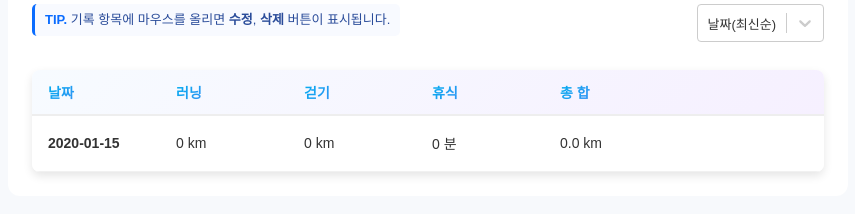
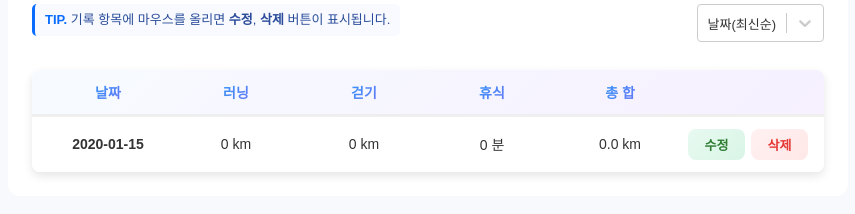
Before and after one commit to bboroin/running-tracker, a React (Vite) app: page / in a window 1280 px wide. Both pictures are taken after typing "2020-01-15" into the empty fields and a click on the button "추가". Shown: the part 248-462 px from the top of the page, without its empty margins (212-1067 px from the left). Built offline with nearby package versions, Linux system fonts and the light colour scheme.

Commit message:
style: RecordItem 반응형 스타일 적용 #7

```diff
--- a/src/components/RecordItem/RecordItem.css
+++ b/src/components/RecordItem/RecordItem.css
@@ -1,32 +1,50 @@
 .record-item {
   display: grid;
-  grid-template-columns: repeat(6, 1fr);
-  align-items: center;
-  gap: 8px;
-  padding: 12px 16px;
-  border-bottom: 1px solid #f1f1f1;
-  background: #fff;
-}
-.record-item:hover {
-  background: #f9fbff;
+  grid-template-columns: 1fr 1fr;
+  gap: 12px;
+  padding: 14px;
+  margin-bottom: 12px;
+  border: 1px solid #eee;
+  border-radius: 10px;
 }
 
 .record-col {
+  display: flex;
+  justify-content: center;
+  align-items: center;
+  padding: 10px 12px;
+  border: 1px solid #f2f2f2;
+  border-radius: 5px;
+  background: #fafafa;
   font-size: 14px;
   color: #333;
 }
 .record-col.date {
   font-weight: 600;
 }
+.record-col.run::before {
+  content: "러닝";
+  margin-right: 10px;
+}
+.record-col.walk::before {
+  content: "걷기";
+  margin-right: 10px;
+}
+.record-col.rest::before {
+  content: "휴식";
+  margin-right: 10px;
+}
+.record-col.total::before {
+  content: "총 합";
+  margin-right: 10px;
+}
 
 .record-btns {
-  opacity: 0;
   display: flex;
+  gap: 8px;
   justify-content: center;
-  gap: 6px;
-}
-.record-item:hover .record-btns {
   opacity: 1;
+  padding-top: 4px;
 }
 .record-btns .btn {
   padding: 6px 12px;
@@ -36,31 +54,87 @@
 .btn-edit {
   background: linear-gradient(135deg, #e8f9f1, #d9f5e6);
   color: #2e7d32;
+  flex-grow: 1;
 }
 .btn-edit:hover {
   background: #00c853;
   color: #fff;
 }
-
 .btn-delete {
   background: linear-gradient(135deg, #fff1f1, #ffe7e7);
   color: #e53935;
+  flex-grow: 1;
 }
 .btn-delete:hover {
   background: #ff6b6b;
   color: #fff;
 }
-
 .btn-save {
   background: #3f3f3f8c;
-  color: white;
+  color: #fff;
+  flex-grow: 1;
+}
+.btn-cancel {
+  flex-grow: 1;
 }
 
-.editing .record-btns {
-  opacity: 1;
-}
 .editing input {
   width: 60px;
   height: 30px;
   margin-right: 3px;
 }
+
+@media (min-width: 768px) {
+  .record-list__header {
+    display: grid;
+    grid-template-columns: repeat(6, 1fr);
+    align-items: center;
+    gap: 8px;
+    padding: 10px 16px;
+    border-bottom: 1px solid #eee;
+    background: #fafafa;
+    font-size: 12px;
+    font-weight: 600;
+    color: #666;
+  }
+
+  .record-item {
+    grid-template-columns: repeat(6, 1fr);
+    grid-template-areas: "date run walk rest total buttons";
+    align-items: center;
+    gap: 8px;
+    padding: 12px 16px;
+    border: 0;
+    border-top: 1px solid #f1f1f1;
+    background: #fff;
+    border-radius: 0;
+    margin: 0;
+  }
+  .record-item:hover {
+    background: #f9fbff;
+  }
+
+  .record-col {
+    border: 0;
+    background: transparent;
+    padding: 0;
+  }
+
+  .record-col.date::before,
+  .record-col.run::before,
+  .record-col.walk::before,
+  .record-col.rest::before,
+  .record-col.total::before {
+    content: none;
+  }
+
+  .record-btns {
+    gap: 6px;
+    opacity: 0;
+    transition: opacity 0.2s ease;
+    padding-top: 0;
+  }
+  .record-item:hover .record-btns {
+    opacity: 1;
+  }
+}
```
